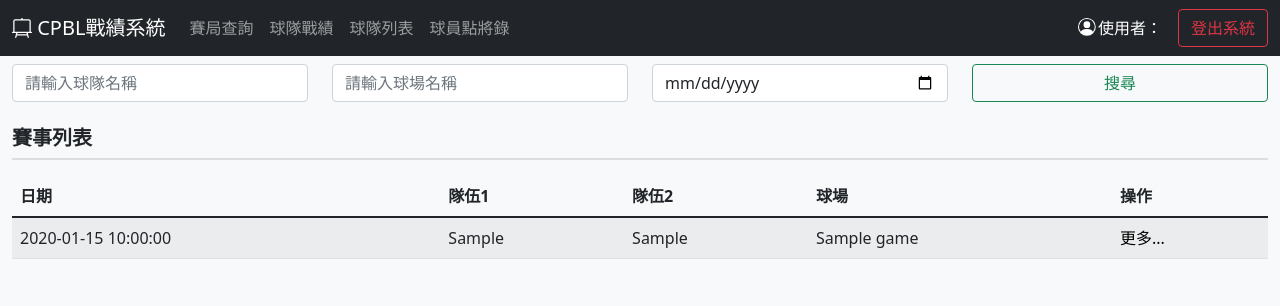
After one commit to b39070566/DBMSCLASS2, a Python web app: template bookstore/templates/gamelist.html in a window 1280 px wide. The commit adds this page. Shown: the top 306 px of the page. Run offline with Jinja, Linux system fonts and the light colour scheme; the template is opened without the code that fills it: most values are stand-ins (such as "Sample title", 1, 10 or a date in 2020).

Commit message:
search game
賽局查詢新增

```diff
--- a/bookstore/templates/frontstage.html
+++ b/bookstore/templates/frontstage.html
@@ -47,7 +47,7 @@
             <div class="collapse navbar-collapse" id="navbarCollapse">
                 <ul class="navbar-nav me-auto mb-2 mb-lg-0">
                     <li class="nav-item">
-                        <a class="nav-link" href="{{ url_for('bookstore.bookstore') }}">賽局查詢</a>
+                        <a class="nav-link" href="{{ url_for('bookstore.gamelist') }}">賽局查詢</a>
                     </li>
                     <li class="nav-item">
                         <a class="nav-link" href="{{ url_for('bookstore.bookstore') }}">球隊戰績</a>
--- /dev/null
+++ b/bookstore/templates/gamelist.html
@@ -0,0 +1,87 @@
+{% extends "frontstage.html" %}
+
+{% block head %}
+{{ super() }}
+<style>
+  /* 比賽連結樣式 */
+  a.game-link {
+    color: #000 !important;
+    text-decoration: none !important;
+    transition: color 0.2s ease-in-out;
+  }
+  a.game-link:hover {
+    color: #0a58ca !important;
+    text-decoration: underline !important;
+  }
+
+  /* 區塊排版微調 */
+  .game-section {
+    margin-bottom: 2rem;
+  }
+  .game-title {
+    border-bottom: 2px solid #ddd;
+    padding-bottom: 0.5rem;
+    margin-bottom: 1rem;
+  }
+</style>
+{% endblock head %}
+
+{% block title %}CPBL 賽局查詢{% endblock title %}
+
+{% block content %}
+
+<div class="container-xxl py-3">
+  <form method="get" action="{{ url_for('bookstore.gamelist') }}">
+    <div class="row mb-3 align-items-center">
+      <div class="col-md-3 col-sm-12 mb-2">
+        <input type="text" class="form-control" name="team" placeholder="請輸入球隊名稱"
+               value="{{ request.args.get('team', '') }}">
+      </div>
+      <div class="col-md-3 col-sm-12 mb-2">
+        <input type="text" class="form-control" name="field" placeholder="請輸入球場名稱"
+               value="{{ request.args.get('field', '') }}">
+      </div>
+      <div class="col-md-3 col-sm-12 mb-2">
+        <input type="date" class="form-control" name="date"
+               value="{{ request.args.get('date', '') }}">
+      </div>
+      <div class="col-md-3 col-sm-12 mb-2">
+        <button type="submit" class="btn btn-outline-success w-100">搜尋</button>
+      </div>
+    </div>
+  </form>
+
+  {% if games %}
+    <div class="game-section">
+      <h5 class="game-title fw-bold">賽事列表</h5>
+      <table class="table table-striped align-middle">
+        <thead>
+          <tr>
+            <th>日期</th>
+            <th>隊伍1</th>
+            <th>隊伍2</th>
+            <th>球場</th>
+            <th>操作</th>
+          </tr>
+        </thead>
+        <tbody>
+          {% for game in games %}
+          <tr>
+            <td>{{ game.date }}</td>
+            <td>{{ game.winTeam}}</td>
+            <td>{{ game.loseTeam}}</td>
+            <td>{{ game.fName }}</td>
+            <td>
+              <a href="/bookstore/gameinfo?winTeam={{ game.winTeam }}&loseTeam={{ game.loseTeam }}&date={{ game.date.strftime('%Y-%m-%d') }}" class="game-link">更多...</a>
+            </td>
+          </tr>
+          {% endfor %}
+        </tbody>
+      </table>
+    </div>
+  {% else %}
+    <p class="text-muted fst-italic">目前尚無符合條件的賽事。</p>
+  {% endif %}
+</div>
+
+{% endblock content %}
```
Also changed, not shown: api/sql.py (+52 -0 lines), bookstore/templates/gameinfo.html (added, +16 -0 lines), bookstore/views/store.py (+57 -1 lines).
